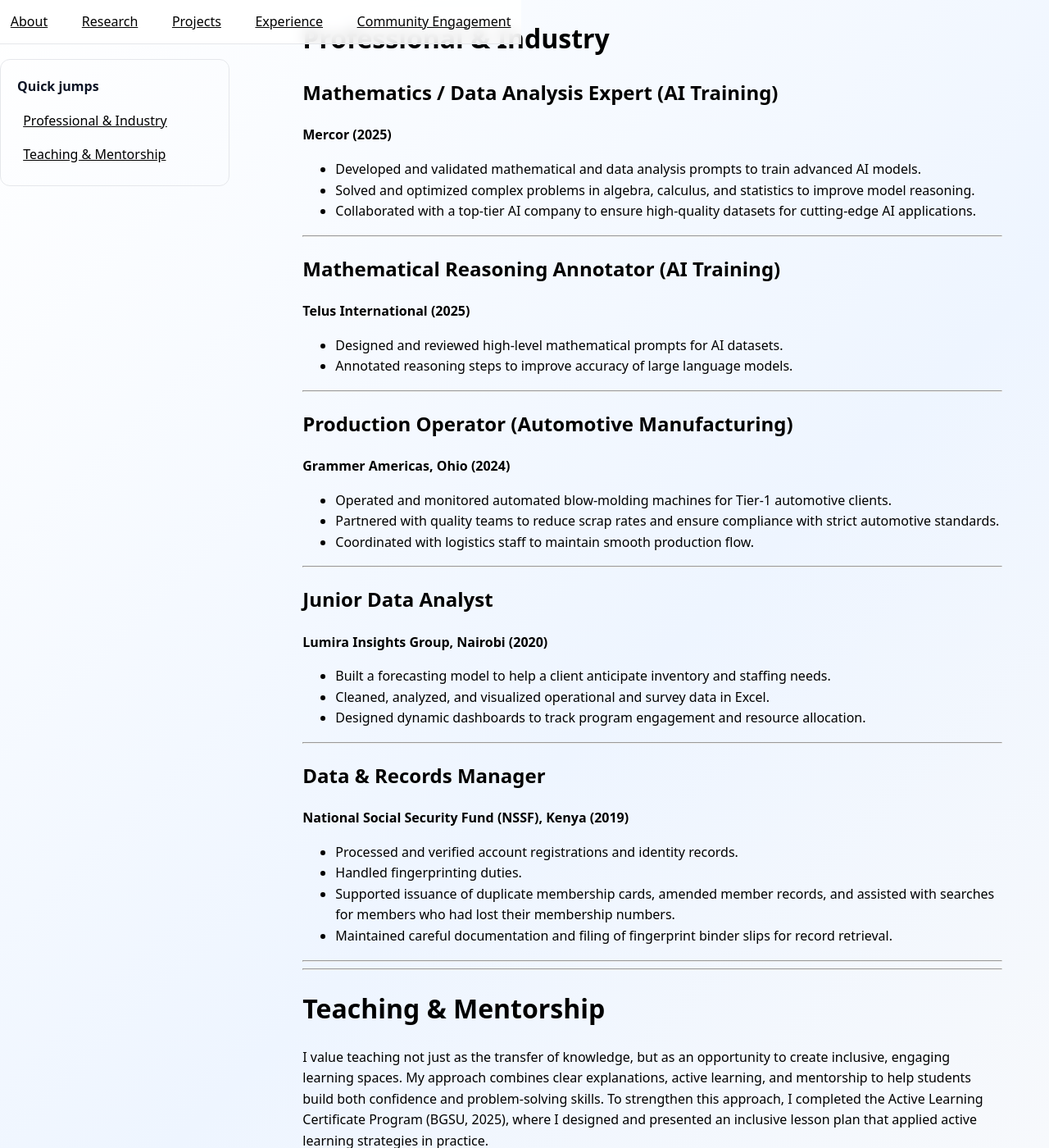
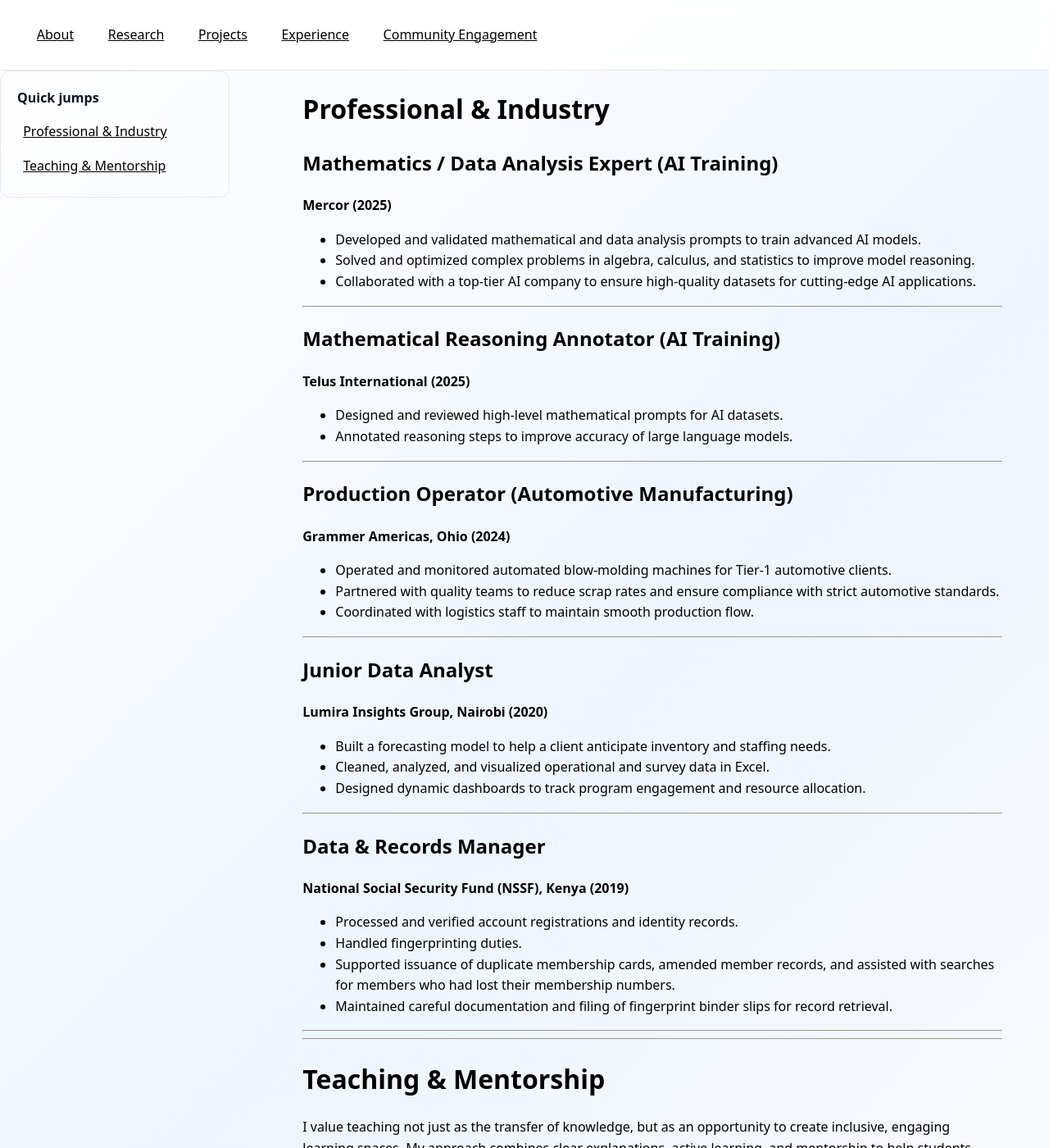
Before and after one commit to SARAH-GAKII/sarah-gakii.github.io, a Jekyll site: the page built from experience.md, in a window 1280 px wide and 1400 px high. Shown: the whole window at 82% size. Built offline with Jekyll 4.4.1, drawn with Linux system fonts in a browser that asks for light colours.

Commit message:
Update style.css

```diff
--- a/assets/style.css
+++ b/assets/style.css
@@ -34,15 +34,16 @@
     .tag { display: inline-block; padding:.25rem .6rem; border:1px solid #2b2f3b; border-radius:999px; color: var(--muted); font-size:.85rem }
 
     /* --- Header --- */
-    header{ position: fixed; top:0; z-index:100; background: rgba(255,255,255,.85); backdrop-filter: blur(8px); border-bottom: 1px solid #e5e7eb; }
+    header{ position: sticky; top:0; z-index:50; background: rgba(255,255,255,.9); backdrop-filter: blur(8px); border-bottom: 1px solid #e5e7eb; }
     /* push page content below the fixed header */
     main.container{ padding-top: var(--header-h); }
-    .nav { display:flex; align-items:center; justify-content:space-between; padding: .85rem 0; }
+    .nav { display:flex; align-items:center; justify-content:flex-start; gap: 2rem; padding: .85rem 1rem; }
     .brand { font-weight: 700; letter-spacing:.3px; }
     .brand b { color: var(--brand); }
-    nav ul { display:flex; gap:1rem; list-style:none; padding:0; margin:0; }
+    nav ul { display:flex; gap:1rem; list-style:none; padding:0; margin-left: 1rem;; }
     nav a { color: var(--muted); padding:.5rem .8rem; border-radius:10px; }
     nav a:hover{ background:#eef2ff; color:#111827; border-radius:10px; }
+    main { padding-top: 4rem; }
 
     /* Cards */
     .card{  background: var(--panel);  border: 1px solid #e5e7eb;  border-radius: var(--radius);  box-shadow: var(--shadow);}
@@ -107,14 +108,11 @@
 
     /* --- Footer --- */
     footer { border-top:1px solid #e5e7eb; padding: 2rem 0 4rem; color: var(--muted); font-size:.95rem; text-align: center; background: #f9fafb; }
-    .footer-icons{
-      display:flex; gap:.75rem; justify-content:center; align-items:center;
-      margin-bottom:.5rem;
-    }
+    .footer-icons{display:flex; gap:.75rem; justify-content:center; align-items:center; margin-bottom:.5rem; }
     .footer-icons a{ display:inline-flex; padding:.5rem; border-radius:12px; }
     .footer-icons a:hover{ background:#eef2ff; }
-    .footer-icons svg{width:24px; height:24px; fill:none; stroke: var(--brand); stroke-width:1.6; }
-    .footer-icons a:hover svg{ stroke: var(--accent); }
+    .footer-icons svg{width:24px; height:24px; fill:currentColor; stroke: none; stroke-width:1.6; }
+    .footer-icons a:hover svg{ color: var(--accent); }
     .footer-icons a[aria-label="GitHub"] svg{ fill: var(--brand); stroke: none; }
     .footer-icons a[aria-label="GitHub"]:hover svg{ fill: var(--accent); }
 
@@ -124,9 +122,9 @@
     .hide { display:none }
 
     /* --- Two-column page shell for long pages (sticky sidebar) --- */
-    .page-shell{ display: grid; grid-template-columns: 280px 1fr; gap: 1rem;}
+    .page-shell{ display: grid; grid-template-columns: 280px 1fr; gap: .75rem;}
     @media (min-width: 1200px){ .page-shell .content { max-width: 95ch; } }
-    .sidebar{ position: sticky; top: 72px; align-self: start; background: var(--panel); border: 1px solid #e5e7eb; border-radius: 12px; padding: 1rem;}
+    .sidebar{ position: sticky; top: 72px; align-self: start; background: var(--panel); border: 1px solid #e5e7eb; border-radius: 12px; padding: 1rem .75rem 1rem 1rem;}
     .sidebar h2{ font-size: 1rem; margin: .25rem .25rem .5rem; color: #0b1324;}
     .sidebar a{ display: block; padding: .5rem .7rem; border-radius: 8px; color: var(--muted);}
     .sidebar a:hover{ background: #eef2ff; color: #111827;}
```
